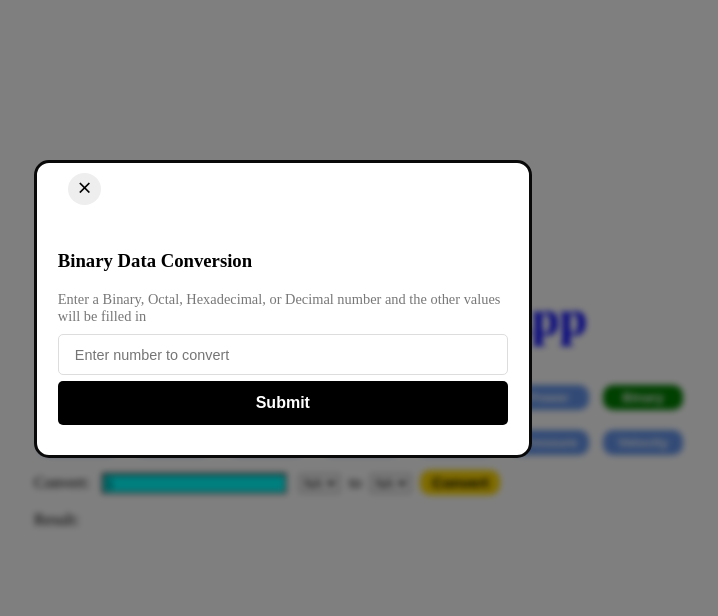
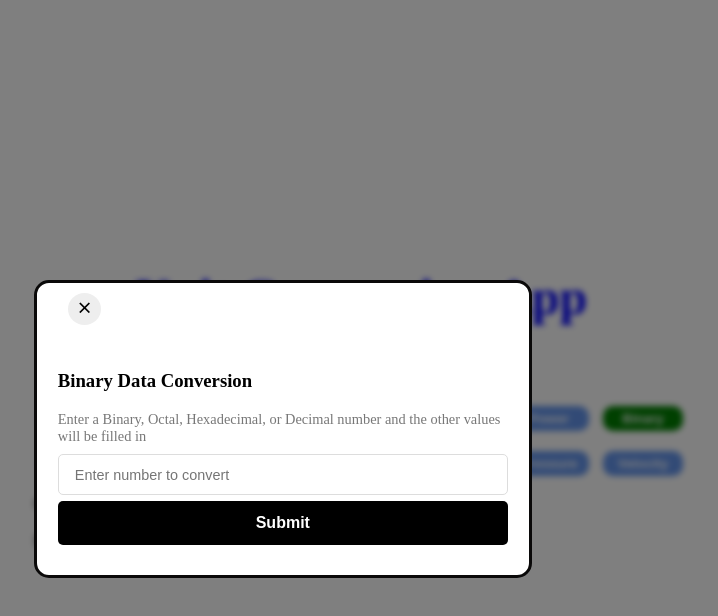
Before and after one commit to KenStern1219/UnitConversion, a website: page UnitConversion.html in a window 1280 px wide. Both pictures are taken after a click on the button "Binary". Shown: the whole page, without its empty margins (279-997 px from the left). Drawn offline with Linux system fonts and the light colour scheme.

Commit message:
Minor tweaks to the dialog style

```diff
--- a/styles.css
+++ b/styles.css
@@ -11,8 +11,7 @@ body
 h1
 {
     color: blue;
-    margin-bottom: 75
-    px;
+    margin-bottom: 75px;
     font-size: 50px;
 }
 
@@ -55,6 +54,10 @@ h1
     border-radius: 10px;
 }
 
+/*
+** The stuff below here is styling for the
+** modal dialog opened by the Binary button
+*/
 .modal
 {
     display: flex;
@@ -65,7 +68,7 @@ h1
     padding: 1.3rem;
     min-height: 250px;
     position: absolute;
-    top: 20%;
+    top: 35%;
     background-color: white;
     border: 3px solid #0a0909;
     border-radius: 15px;
```
